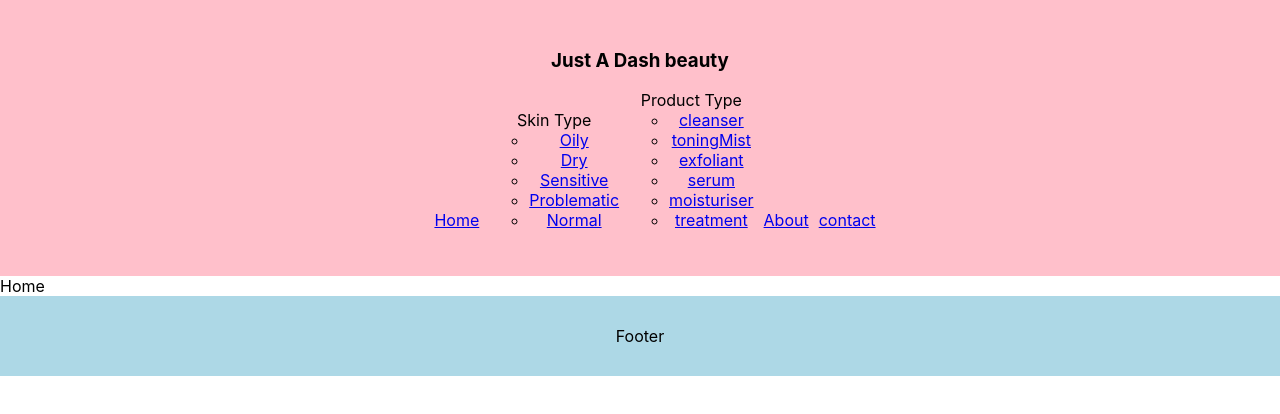
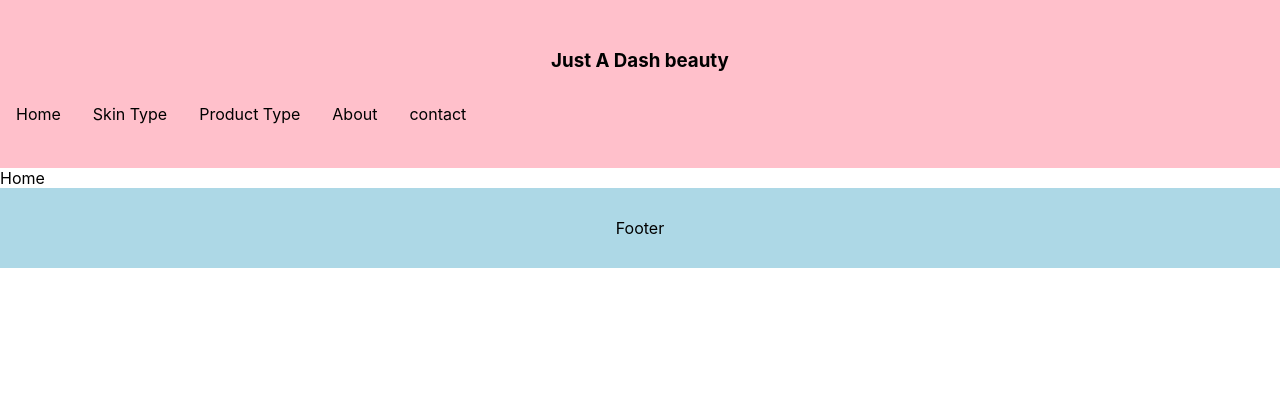
Before and after one commit to JohPik/justADashBeauty, a React (Create React App) app: page / in a window 1280 px wide. Shown: the top 414 px of the page. Built offline with nearby package versions, Linux system fonts and the light colour scheme.

Commit message:
Style the header a bit more user friendly

```diff
--- a/src/components/Header.js
+++ b/src/components/Header.js
@@ -6,69 +6,35 @@ const Header = () => {
     <div className="header">
       <h3>Just A Dash beauty</h3>
 
-      <ul className="header-list">
+        <div class="navbar">
+          <Link to="/">Home</Link>
 
-        <li className="main-list-element">
-          <Link to="/">Home</Link>
-        </li>
+          <div class="dropdown">
+            <button class="dropbtn">Skin Type</button>
+              <div class="dropdown-content">
+                <Link to="/catalogue/skin-type/oily">Oily</Link>
+                <Link to="/catalogue/skin-type/dry">Dry</Link>
+                <Link to="/catalogue/skin-type/sensitive">Sensitive</Link>
+                <Link to="/catalogue/skin-type/problematic">Problematic</Link>
+                <Link to="/catalogue/skin-type/normal">Normal</Link>
+              </div>
+          </div>
 
+          <div class="dropdown">
+            <button class="dropbtn">Product Type</button>
+              <div class="dropdown-content">
+                <Link to="/catalogue/product-type/cleanser">cleanser</Link>
+                <Link to="/catalogue/product-type/toningMist">toningMist</Link>
+                <Link to="/catalogue/product-type/exfoliant">exfoliant</Link>
+                <Link to="/catalogue/product-type/serum">serum</Link>
+                <Link to="/catalogue/product-type/moisturiser">moisturiser</Link>
+                <Link to="/catalogue/product-type/treatment">treatment</Link>
+              </div>
+          </div>
 
-        <li className="main-list-element">
-          Skin Type
-          <ul className="sub-list">
-            <li>
-              <Link to="/catalogue/skin-type/oily">Oily</Link>
-            </li>
-            <li>
-              <Link to="/catalogue/skin-type/dry">Dry</Link>
-            </li>
-            <li>
-              <Link to="/catalogue/skin-type/sensitive">Sensitive</Link>
-            </li>
-            <li>
-              <Link to="/catalogue/skin-type/problematic">Problematic</Link>
-            </li>
-            <li>
-              <Link to="/catalogue/skin-type/normal">Normal</Link>
-            </li>
-
-          </ul>
-        </li>
-
-
-        <li className="main-list-element">
-          Product Type
-          <ul className="prod-list">
-            <li>
-              <Link to="/catalogue/product-type/cleanser">cleanser</Link>
-            </li>
-            <li>
-              <Link to="/catalogue/product-type/toningMist">toningMist</Link>
-            </li>
-            <li>
-              <Link to="/catalogue/product-type/exfoliant">exfoliant</Link>
-            </li>
-            <li>
-              <Link to="/catalogue/product-type/serum">serum</Link>
-            </li>
-            <li>
-              <Link to="/catalogue/product-type/moisturiser">moisturiser</Link>
-            </li>
-            <li>
-              <Link to="/catalogue/product-type/treatment">treatment</Link>
-            </li>
-          </ul>
-        </li>
-
-        <li className="main-list-element">
           <Link to="/about">About</Link>
-        </li>
-
-        <li className="main-list-element">
           <Link to="/contact">contact</Link>
-        </li>
-
-      </ul>
+          </div>
 
     </div>
   )
--- a/src/index.css
+++ b/src/index.css
@@ -21,13 +21,74 @@ code {
   width: 100%
 }
 
-ul.header-list {
+/* ul.header-list {
   text-decoration: none;
 }
 
 .header ul li.main-list-element {
   display: inline-block;
   padding-right: 10px;
+} */
+
+/* from W3 Easy forma ting*/
+.navbar {
+  overflow: hidden;
+  background-color: pink;
+}
+
+.navbar a {
+  float: left;
+  font-size: 16px;
+  color: black;
+  text-align: center;
+  padding: 14px 16px;
+  text-decoration: none;
+}
+
+.dropdown {
+  float: left;
+  overflow: hidden;
+}
+
+.dropdown .dropbtn {
+  font-size: 16px;
+  border: none;
+  outline: none;
+  color: black;
+  padding: 14px 16px;
+  background-color: inherit;
+  font-family: inherit;
+  margin: 0;
+}
+
+.navbar a:hover, .dropdown:hover .dropbtn {
+  background-color: hotpink;
+}
+
+.dropdown-content {
+  display: none;
+  position: absolute;
+  background-color: #f9f9f9;
+  min-width: 160px;
+  box-shadow: 0px 8px 16px 0px rgba(0,0,0,0.2);
+  z-index: 1;
+}
+
+.dropdown-content a {
+  float: none;
+  color: black;
+  padding: 12px 16px;
+  text-decoration: none;
+  display: block;
+  text-align: left;
+}
+
+.dropdown-content a:hover {
+  background-color: #ddd;
+}
+
+.dropdown:hover .dropdown-content {
+  display: block;
 }
 
 /* Footer */
```
